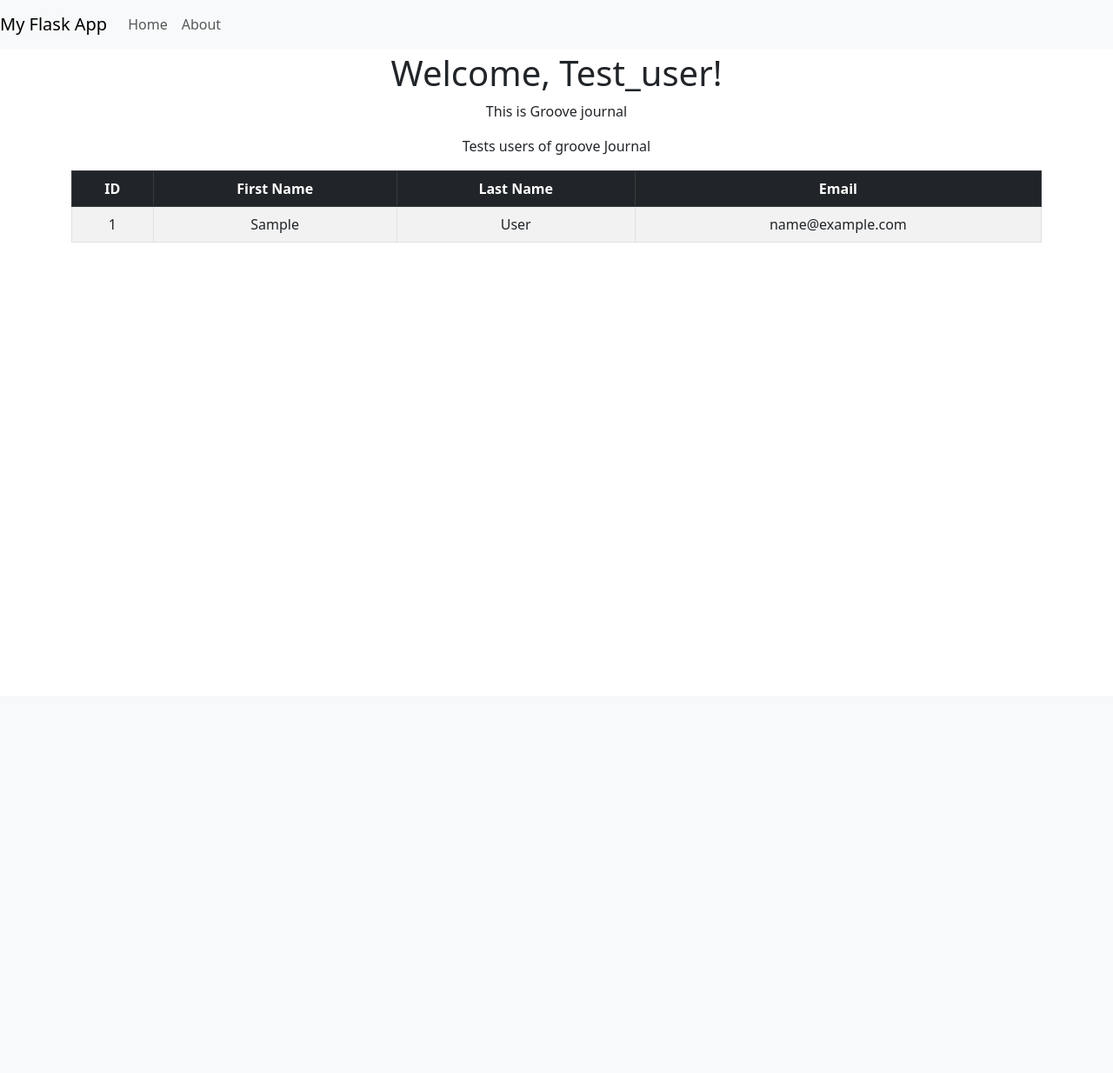
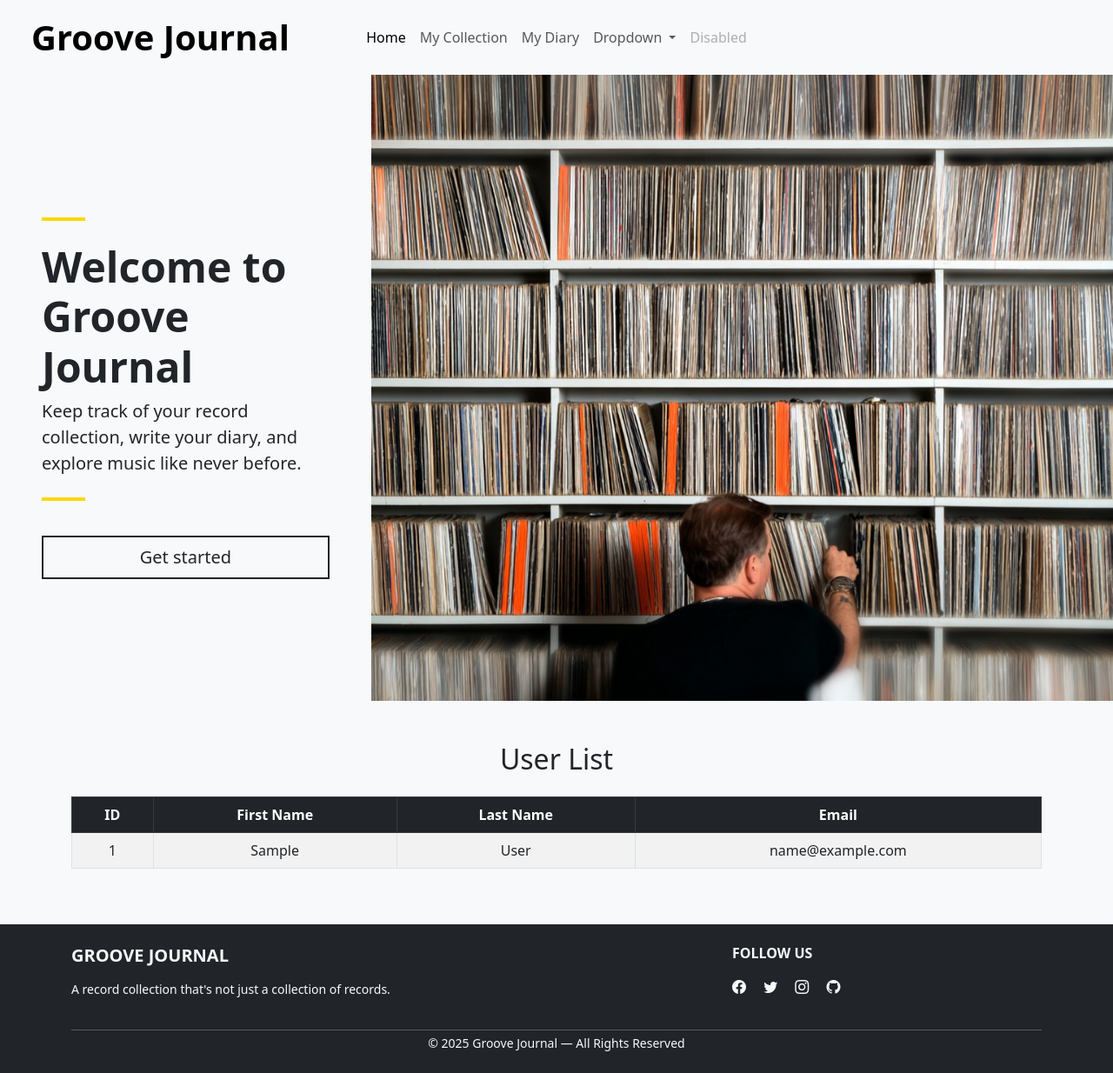
Before and after one commit to jorge-lgclabs/Groove_Journal, a Flask app: page / in a window 1280 px wide. Shown: the whole page at 87% size. Before the commit the page ends 279 px from the top, so only its background shows below. Run offline with Flask 3, Linux system fonts and the light colour scheme; tables that the repository leaves empty or names only in its code hold one stand-in row (values such as "Sample post").

Commit message:
Alot of Editing and added collection tab

```diff
--- a/app/models.py
+++ b/app/models.py
@@ -1,4 +1,5 @@
 from app.services.db_connection import get_connection
+from app.services.utils import group_albums_tracks_artists
 
 
 def retrieve_users():
@@ -16,3 +17,38 @@ def retrieve_users():
     conn.close()
 
     return result
+
+
+def retrieve_user_collection(user_id):
+    """
+    Retrieve album collection of user_id
+    """
+    conn = get_connection()
+    if not conn:
+        return []
+
+    sql = """
+    SELECT
+        a.album_id, a.album_title,
+        t.track_id, t.track_title,
+        aht.track_order_num,
+        ar.artist_id, ar.artist_name
+            FROM Albums a
+            JOIN Albums_have_Owners aho ON a.album_id = aho.album_id
+            JOIN Users u ON u.user_id = aho.user_id
+            JOIN Albums_have_Tracks aht ON a.album_id = aht.album_id
+            JOIN Tracks t ON t.track_id = aht.track_id
+            JOIN Artists_have_Tracks aht2 ON t.track_id = aht2.track_id
+            JOIN Artists ar ON ar.artist_id = aht2.artist_id
+            WHERE u.user_id = %s
+            ORDER BY a.album_id, aht.track_order_num;
+    """
+    cursor = conn.cursor(dictionary=True)
+    cursor.execute(sql, [user_id])
+
+    result = cursor.fetchall()
+    formatted_result = group_albums_tracks_artists(result)
+    cursor.close()
+    conn.close()
+
+    return formatted_result
--- a/app/routes/routes.py
+++ b/app/routes/routes.py
@@ -1,6 +1,6 @@
-from flask import Blueprint, jsonify, render_template, request
+from flask import Blueprint, jsonify, render_template
 
-from app.models import retrieve_users
+from app.models import retrieve_user_collection, retrieve_users
 
 main_blueprint = Blueprint("main", __name__)
 api_blueprint = Blueprint("user", __name__, url_prefix="/api")
@@ -15,6 +15,13 @@ def index():
     return render_template("index.html", name="Test_user", users=users)
 
 
+@main_blueprint.route("/collection/<int:user_id>", methods=["GET"])
+def my_collection(user_id):
+    albums = retrieve_user_collection(user_id)
+    print(albums)
+    return render_template("collection.html", albums=albums)
+
+
 # ------------------#
 # API routes
 # ------------------#
--- a/app/templates/base.html
+++ b/app/templates/base.html
@@ -7,18 +7,82 @@
       rel="stylesheet"
       href="https://cdn.jsdelivr.net/npm/bootstrap@5.3.0/dist/css/bootstrap.min.css"
     />
+    <link
+      rel="stylesheet"
+      href="https://cdn.jsdelivr.net/npm/bootstrap-icons@1.11.1/font/bootstrap-icons.css"
+    />
   </head>
-  <body>
-    <nav class="navbar navbar-expand-lg navbar-light bg-light">
-      <a class="navbar-brand" href="/">My Flask App</a>
-      <div class="collapse navbar-collapse">
-        <ul class="navbar-nav">
-          <li class="nav-item"><a class="nav-link" href="/">Home</a></li>
-          <li class="nav-item"><a class="nav-link" href="/about">About</a></li>
-        </ul>
+  <body class="d-flex flex-column min-vh-100">
+    <nav class="navbar navbar-expand-lg navbar-light bg-light sticky-top">
+      <div class="container-fluid">
+
+        <!-- Brand -->
+        <a class="navbar-brand fw-bold fs-1 ps-4 me-4" href="#">Groove Journal</a>
+
+        <!-- Toggler -->
+        <button class="navbar-toggler" type="button" data-bs-toggle="collapse" data-bs-target="#navbarSupportedContent"
+                aria-controls="navbarSupportedContent" aria-expanded="false" aria-label="Toggle navigation">
+          <span class="navbar-toggler-icon"></span>
+        </button>
+
+        <!-- Centered Nav Links -->
+        <div class="collapse navbar-collapse justify-content-center position-absolute start-50 translate-middle-x" id="navbarSupportedContent">
+          <ul class="navbar-nav mb-2 mb-lg-0">
+            <li class="nav-item"><a class="nav-link active" href="/">Home</a></li>
+            <li class="nav-item"><a class="nav-link" href="/collection/1">My Collection</a></li>
+            <li class="nav-item"><a class="nav-link" href="/diary/1">My Diary</a></li>
+            <li class="nav-item dropdown">
+              <a class="nav-link dropdown-toggle" href="#" id="navbarDropdown" role="button" data-bs-toggle="dropdown" aria-expanded="false">
+                Dropdown
+              </a>
+              <ul class="dropdown-menu" aria-labelledby="navbarDropdown">
+                <li><a class="dropdown-item" href="#">Action</a></li>
+                <li><a class="dropdown-item" href="#">Another action</a></li>
+                <li><hr class="dropdown-divider"></li>
+                <li><a class="dropdown-item" href="#">Something else here</a></li>
+              </ul>
+            </li>
+            <li class="nav-item"><a class="nav-link disabled" href="#" tabindex="-1" aria-disabled="true">Disabled</a></li>
+          </ul>
+        </div>
+
       </div>
     </nav>
 
-    <div class="container mt-1 text-center">{% block content %}{% endblock %}</div>
+    <main class="flex-grow-1 container-fluid p-0">
+      <div class="container-fluid p-0 pb-6">{% block content %}{% endblock %}</div>
+    </main>
+
+    <footer class="bg-dark text-light py-4">
+      <div class="container text-center text-md-start">
+        <div class="row">
+
+          <div class="col-md-8 mb-3">
+            <h5 class="text-uppercase fw-bold mb-3">Groove Journal</h5>
+            <p class="small">
+              A record collection that's not just a collection of records.
+            </p>
+          </div>
+
+
+          <div class="col-md-4 mb-3">
+            <h6 class="text-uppercase fw-bold mb-3">Follow Us</h6>
+            <a href="#" class="text-light me-3"><i class="bi bi-facebook"></i></a>
+            <a href="#" class="text-light me-3"><i class="bi bi-twitter"></i></a>
+            <a href="#" class="text-light me-3"><i class="bi bi-instagram"></i></a>
+            <a href="#" class="text-light"><i class="bi bi-github"></i></a>
+          </div>
+        </div>
+
+        <hr class="my-1 border-light" />
+
+        <div class="text-center small">
+          © 2025 Groove Journal — All Rights Reserved
+        </div>
+      </div>
+    </footer>
+
+    <script src="https://cdn.jsdelivr.net/npm/bootstrap@5.3.3/dist/js/bootstrap.bundle.min.js"></script>
   </body>
+
 </html>
--- a/app/templates/index.html
+++ b/app/templates/index.html
@@ -3,11 +3,44 @@
 {% block title %}Home - My Flask App{% endblock %}
 
 {% block content %}
-    <h1>Welcome, {{ name }}!</h1>
-    <p>This is Groove journal</p>
+<section class="py-0">
+  <div class="container-fluid">
+    <div class="row align-items-center">
+      <!-- Left Column: Hero / Welcome (1/3) -->
+      <div class="col-md-4 d-flex flex-column justify-content-center bg-light p-5"
+        style="height: 720px;">
 
-    <p> Tests users of groove Journal </p>
-    <table class="table table-striped table-bordered">
+        <span class="start-0 bottom-2 my-4"
+        style="width: 50px;height: 4px; background-color: #FFD700;"></span>
+        <h1 class="display-5 fw-bold">Welcome to Groove Journal</h1>
+        <p class="lead">
+          Keep track of your record collection, write your diary, and explore music like never before.
+        </p>
+        <span class="start-0 bottom-2 mt-2 mb-4"
+        style="width: 50px;height: 4px; background-color: #FFD700;"></span>
+        <a href="/collection/1" class="btn btn-outline-dark btn-lg mt-3"
+           style="border-radius: 0; border-width: 2px;">
+          Get started
+        </a>
+      </div>
+
+      <!-- Right Column: hero/ Image (2/3) -->
+      <div class="col-md-8 p-0" style="height: 720px; overflow: hidden;">
+        <img src="{{ url_for('static', filename='images/hero.png') }}"
+           class="w-100 h-100"
+           style="object-fit: cover;"
+           alt="Hero Image">
+      </div>
+
+    </div>
+  </div>
+</section>
+<section class="py-5 bg-light">
+  <div class="container">
+    <h2 class="text-center mb-4">User List</h2>
+
+    <div class="table-responsive">
+      <table class="table table-striped table-bordered text-center">
         <thead class="table-dark">
           <tr>
             <th>ID</th>
@@ -27,4 +60,7 @@
           {% endfor %}
         </tbody>
       </table>
+    </div>
+  </div>
+</section>
 {% endblock %}
```
Also changed, not shown: app/services/utils.py (added, +54 -0 lines), app/templates/collection.html (added, +72 -0 lines), app/static/images/hero.png (added). Lines whose indentation alone changed are shown as unchanged.
